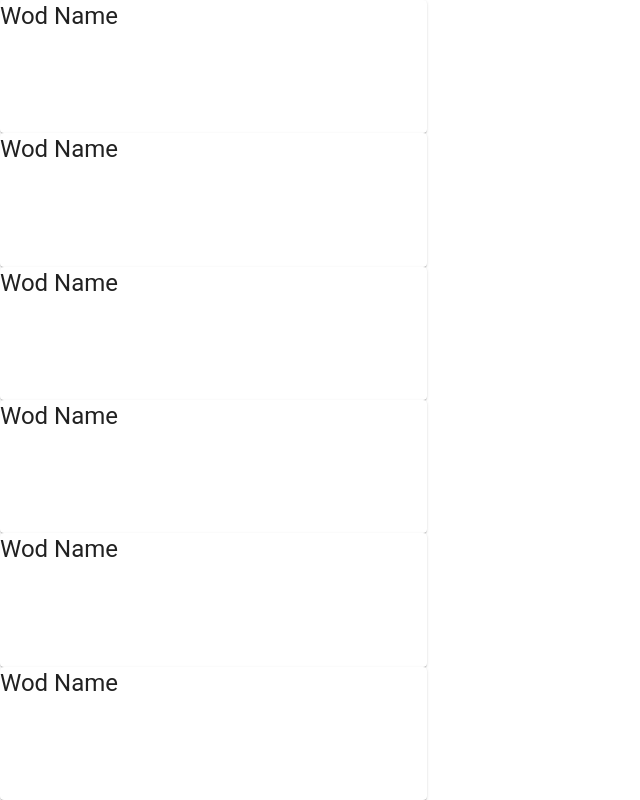
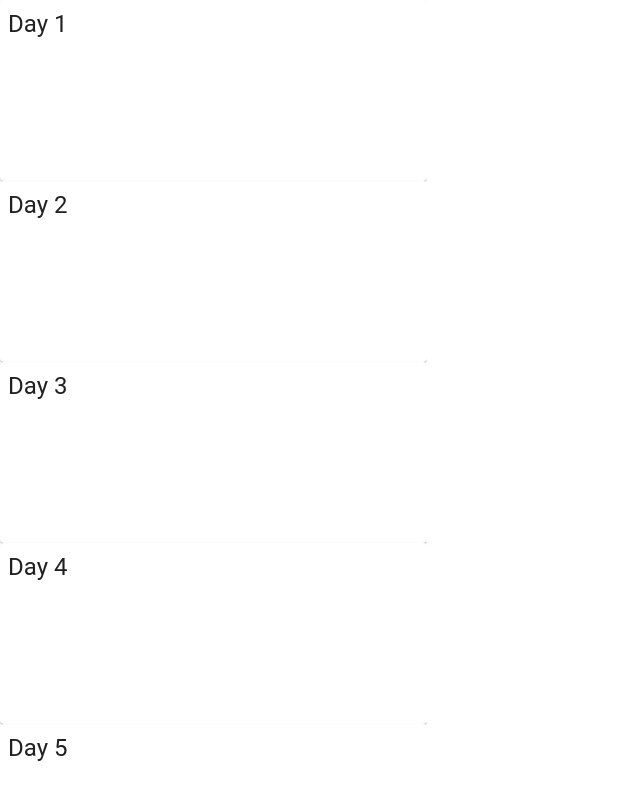
Before and after one commit to ShaneUP1/wodEval, a React (Create React App) app: page / in a window 1280 px wide. Shown: the whole page, without its empty margins (0-640 px from the left). Built offline with nearby package versions, Linux system fonts and the light colour scheme.

Commit message:
adds time/task priority to card, adds scroll to card list

```diff
--- a/src/components/cards/wodCard.tsx
+++ b/src/components/cards/wodCard.tsx
@@ -4,22 +4,29 @@ import {
     Card, Grid, Typography
 } from '@mui/material';
 
+import { PriorityType } from '../../helpers/enums';
 import { useTypedSelector } from '../../app/hooks';
 import LabelValuePair from '../labels/labelValuePair';
 
 const classesPrefix = 'wodCard';
 
 const classes = {
-    card: `${classesPrefix}-card`
+    card: `${classesPrefix}-card`,
+    title: `${classesPrefix}-title`
 };
 
 const StyledCard = styled(Card)(() => {
     return {
         [`&.${classes.card}`]: {
-            height: '100%',
+            padding: '8px',
+            height: '165px',
             ':hover': {
                 cursor: 'pointer'
-            }
+            },
+            overflowY: 'auto'
+        },
+        [`& .${classes.title}`]: {
+            paddingBottom: '8px'
         }
     };
 });
@@ -36,6 +43,23 @@ const WodCard = ({
     const renderWodDetailsSection = (): JSX.Element => {
         return (
             <>
+                <Grid item xs={12}>
+                    {
+                        wodDetails?.priority === PriorityType.Task && (
+                            <Typography>
+                                {`${wodDetails.time} minute AMRAP:`}
+                            </Typography>
+                        )
+                    }
+                    {
+                        wodDetails?.priority === PriorityType.Time && (
+                            <Typography>
+                                {`${wodDetails.rounds} rounds for time:`}
+                            </Typography>
+
+                        )
+                    }
+                </Grid>
                 <Grid item xs={12}>
                     {
                         wodDetails?.movementOne?.type?.label &&
@@ -73,8 +97,8 @@ const WodCard = ({
     return (
         <StyledCard className={classes.card} onClick={() => { handleCardClick(id); }}>
             <Grid container display='flex' flexDirection='column'>
-                <Typography variant='h5'>
-                    Wod Name
+                <Typography variant='h5' className={classes.title}>
+                    {`Day ${id}`}
                 </Typography>
                 {renderWodDetailsSection()}
             </Grid>
--- a/src/components/pages/mainPage.tsx
+++ b/src/components/pages/mainPage.tsx
@@ -18,10 +18,13 @@ const classes = {
 const StyledGrid = styled(Grid)(() => {
     return {
         [`&.${classes.pageContainer}`]: {
-            height: '100vh'
+            height: '100vh',
+            display: 'flex',
+            flexDirection: 'column'
         },
         [`& .${classes.wodCardListContainer}`]: {
-            display: 'flex'
+            flexGrow: 1,
+            overflowY: 'auto'
         }
     };
 });
@@ -33,9 +36,11 @@ const MainPage = (): JSX.Element => {
     const [wodId, setWodId] = useState<number>(0);
 
     useEffect(() => {
+        // check local storage and fetch and wod data that is present
         const wodDataInStorage = fetchWodStorageState();
 
         if (wodDataInStorage.length) {
+            // if there is data in storage, set the details in the store
             wodDataInStorage.map((wodData: WodDetails) => {
                 return dispatch(updateWodDetails(wodData));
             });
```
Also changed, not shown: src/components/dialogs/wodDetailDialog.tsx (+9 -8 lines).
